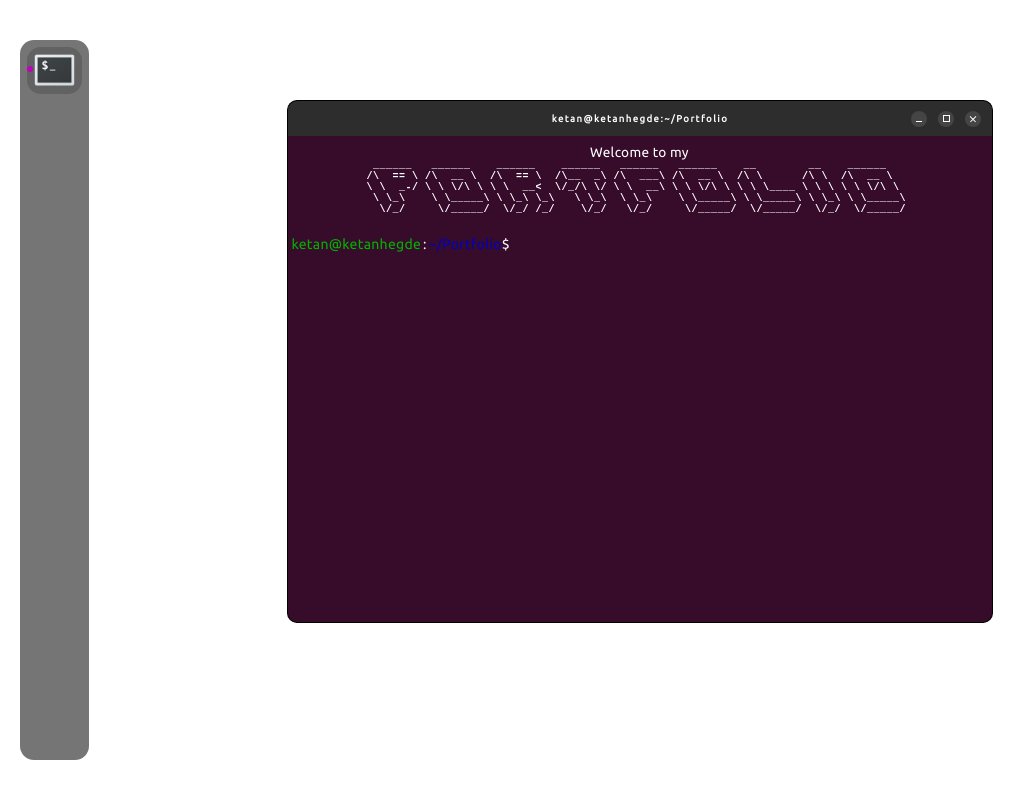
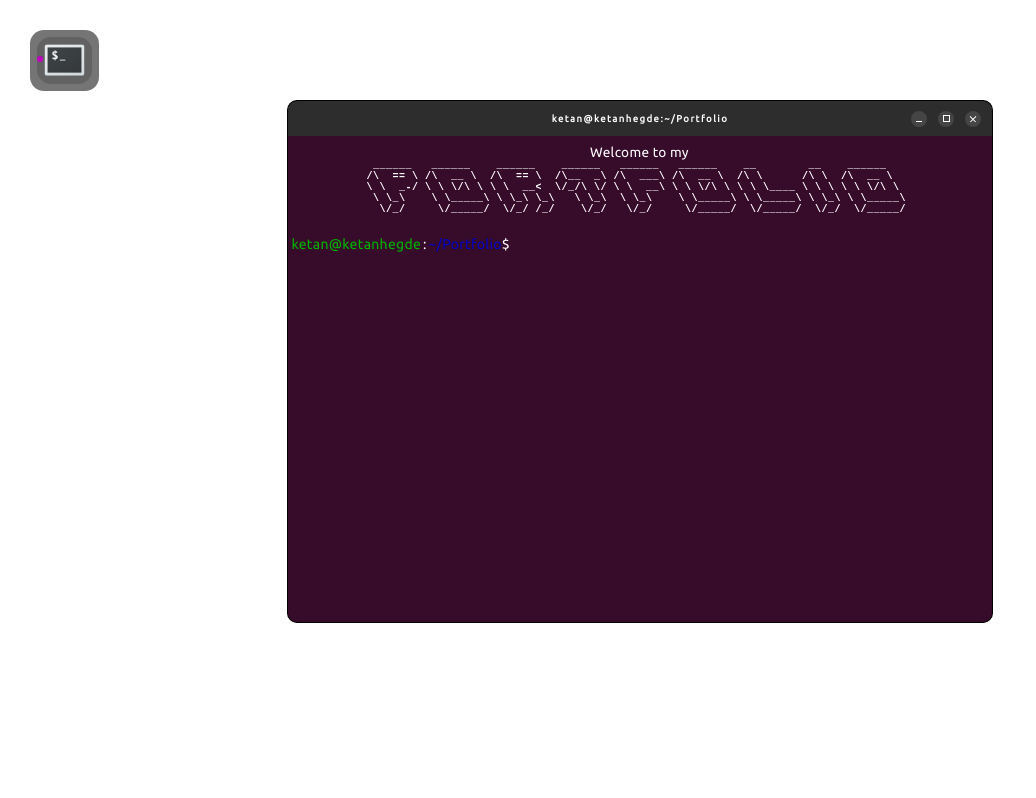
Before and after one commit to KetanHegde/ketanhegde.github.io, a plain HTML site: page index.html in a window 1280 px wide. Shown: the whole page, without its empty margins (0-1036 px from the left). Drawn offline with Linux system fonts and the light colour scheme.

Commit message:
fix side bar button

```diff
--- a/style/style.css
+++ b/style/style.css
@@ -25,14 +25,14 @@ body {
 .side-bar-container {
   height: 100%;
   position: absolute;
-  left: 20px;
+  left: 30px;
   display: flex;
-  align-items: center;
+  align-items: start;
+  top: 30px;
   justify-content: center;
 }
 
 .side-bar {
-  height: 90vh;
   background-color: rgba(5, 5, 5, 0.55);
   border-radius: 14px;
 }
```
